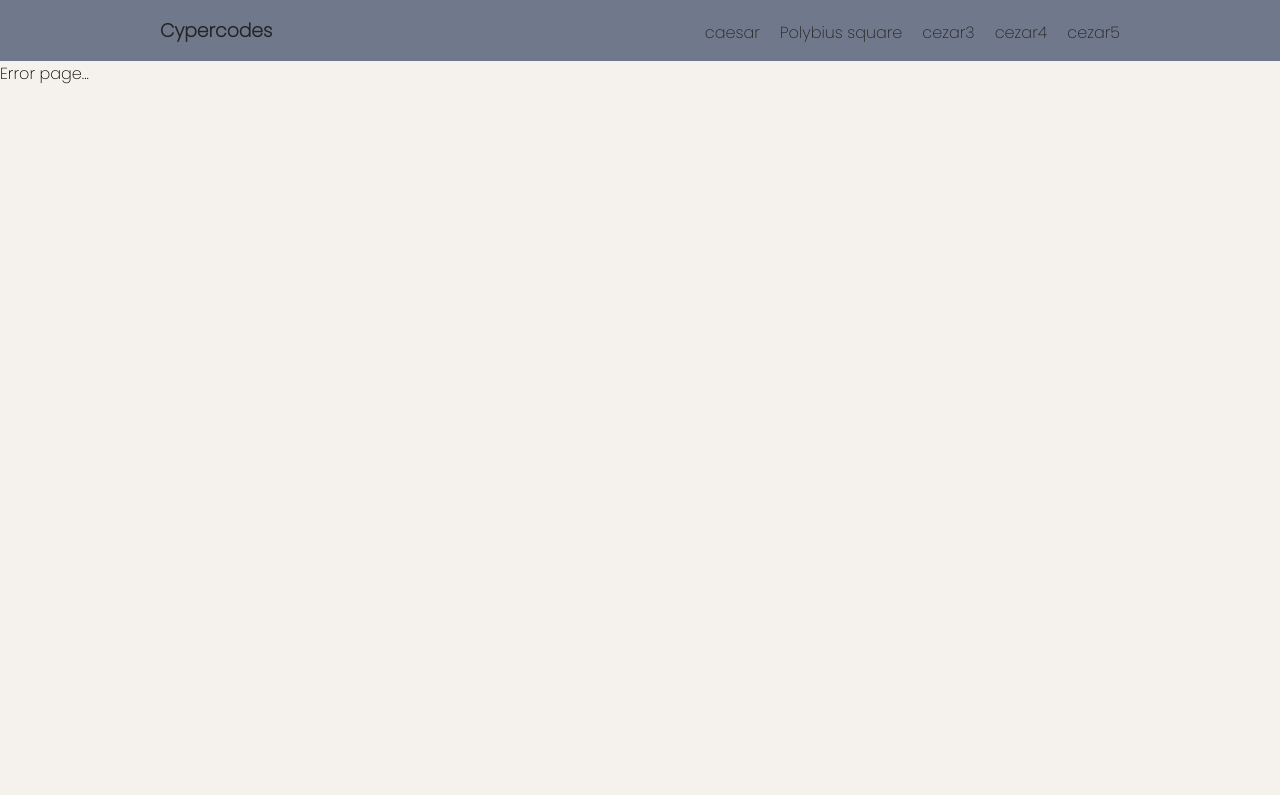
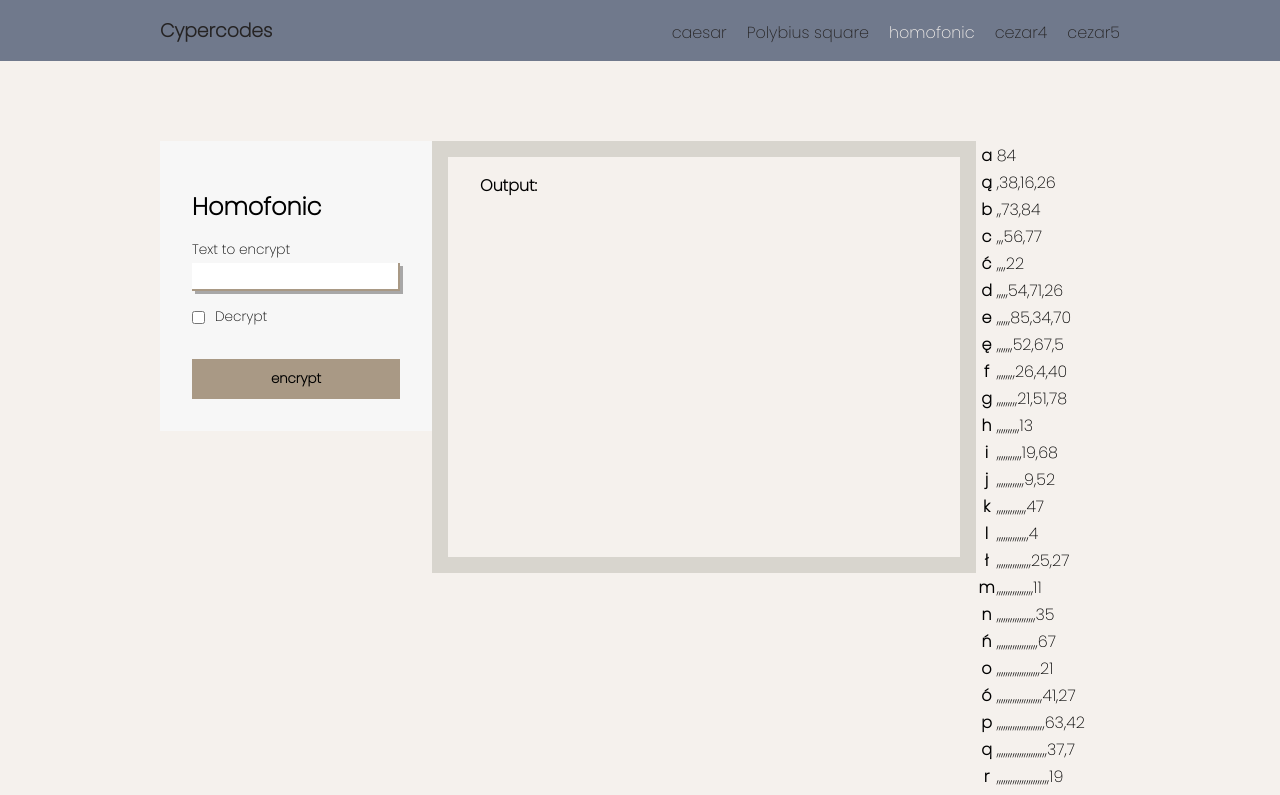
Before and after one commit to caomei1806/cyper_codes_project_uni, a React (Create React App) app: page /homofonic in a window 1280 px wide. Shown: the top 795 px of the page. Built offline with nearby package versions, Linux system fonts and the light colour scheme.

Commit message:
homofonic cyper initial draft && encryption set randomisation somewhat done

```diff
--- a/src/App.js
+++ b/src/App.js
@@ -1,10 +1,10 @@
 import './App.scss'
-import Home from './shared/Home'
 import Navbar from './shared/Navbar'
 import Error from './shared/Error'
 import Cezar from './components/Cezar'
 import Polybius from './components/Polybius'
 import { BrowserRouter as Router, Routes, Route } from 'react-router-dom'
+import Homofonic from './components/Homofonic'
 
 function App() {
 	return (
@@ -16,6 +16,7 @@ function App() {
 						<Route path='/' element={<Cezar />} />
 						<Route path='/cezar' element={<Cezar />} />
 						<Route path='/polybius' element={<Polybius />} />
+						<Route path='/homofonic' element={<Homofonic />} />
 						<Route path='*' element={<Error />} />
 					</Routes>
 				</>
--- a/src/App.scss
+++ b/src/App.scss
@@ -25,11 +25,11 @@ body {
 			color: $dark;
 			text-decoration: none;
 			&:hover {
-				color: $background;
+				color: $secondary;
 				cursor: pointer;
 			}
 			&.active {
-				color: $secondary;
+				color: $background;
 				text-decoration: none;
 			}
 		}
@@ -43,6 +43,8 @@ body {
 	.form-control {
 		background-color: $grey-beige;
 		padding: 2rem;
+		height: fit-content;
+		max-height: 400px;
 	}
 	.form {
 		display: flex;
--- /dev/null
+++ b/src/components/Homofonic.js
@@ -0,0 +1,123 @@
+import React, { useState, useEffect } from 'react'
+import ConsoleOutput from '../shared/ConsoleOutput'
+import { alphabet, numbers } from '../shared/alphabet'
+
+const Homofonic = () => {
+	const [textToEncrypt, setTextToEncrypt] = useState('')
+	const [encryptedWords, setEncryptedWords] = useState([])
+	const [isDecrypted, setIsDecrypted] = useState(false)
+	const [isTextError, setIsTextError] = useState(false)
+	const [isModalShown, setIsModalShown] = useState(false)
+	const [encryptionNumbers, setEncryptionNumbers] = useState([])
+
+	const randomizeEncryptionNumbers = (letter) => {
+		let encryptionNumbersSet = []
+		let numbersSet = numbers
+		let encryptionNumberAmount = Math.floor(Math.random() * 3 + 1)
+		let letterNos = []
+		for (let letterNo = 0; letterNo < encryptionNumberAmount; letterNo++) {
+			let newEncryptionNumber = Math.floor(
+				Math.random() * (numbersSet.length - 1) + 0
+			)
+			letterNos.push(numbersSet[newEncryptionNumber])
+			numbersSet.pop(numbersSet[newEncryptionNumber])
+			console.log(numbersSet[newEncryptionNumber])
+		}
+		encryptionNumbersSet[letter] = letterNos
+		setEncryptionNumbers(encryptionNumbersSet)
+		return encryptionNumbersSet
+	}
+
+	const drawEncryptionTable = () => {
+		const encryptionTable = document.querySelector('.encryptionTable')
+		const table = document.createElement('table')
+		alphabet.map((letter, index) => {
+			const tr = document.createElement('tr')
+			const th = document.createElement('th')
+			th.innerHTML = letter
+			const td = document.createElement('td')
+			td.innerHTML = randomizeEncryptionNumbers(index)
+			tr.appendChild(th)
+			tr.appendChild(td)
+			table.appendChild(tr)
+		})
+		encryptionTable.appendChild(table)
+	}
+
+	useEffect(() => {
+		drawEncryptionTable()
+	}, [])
+
+	const handleSubmit = (e) => {
+		e.preventDefault()
+	}
+
+	return (
+		<>
+			<div className='content'>
+				<div className='form-control'>
+					<form onSubmit={handleSubmit} className='form'>
+						<h2 className='cyperTitle'>Homofonic</h2>
+						<section className='input-section'>
+							<label htmlFor='textToEncrypt'>Text to encrypt</label>
+							<input
+								type='text'
+								className={isTextError ? 'input error' : 'input'}
+								id='textToEncrypt'
+								name='textToEncrypt'
+								value={textToEncrypt}
+								onChange={(e) => {
+									setTextToEncrypt(e.target.value)
+									setIsTextError(false)
+								}}
+								autoComplete='off'
+							/>
+						</section>
+						<section
+							className='input-section'
+							style={{
+								flexDirection: 'row',
+								alignItems: 'center',
+							}}
+						>
+							<input
+								type='checkbox'
+								name='isDecrypted'
+								id='isDecrypted'
+								value={isDecrypted}
+								onChange={() => setIsDecrypted(!isDecrypted)}
+							/>
+							<label htmlFor='isDecrypted' style={{ marginLeft: '10px' }}>
+								Decrypt
+							</label>
+						</section>
+						<button type='submit' className='btn'>
+							encrypt
+						</button>
+					</form>
+				</div>
+				<div className='console'>
+					<div className='console-output'>
+						<h4>Output:</h4>
+						{encryptedWords.map((encryptedWord) => {
+							return (
+								<ConsoleOutput
+									encryptedWord={encryptedWord}
+									key={encryptedWord.id}
+								/>
+							)
+						})}
+						{isModalShown && (
+							<p className='modal'>
+								Unsupported characters for enctyption have been deleted.
+							</p>
+						)}
+					</div>
+				</div>
+				<aside className='encryptionTable'></aside>
+			</div>
+		</>
+	)
+}
+
+export default Homofonic
--- a/src/shared/Home.js
+++ /dev/null
@@ -1,11 +0,0 @@
-import React from 'react'
-
-const Home = () => {
-	return (
-		<div>
-			<h1>Home</h1>
-		</div>
-	)
-}
-
-export default Home
--- a/src/shared/Navbar.js
+++ b/src/shared/Navbar.js
@@ -21,7 +21,12 @@ const Navbar = () => {
 				>
 					Polybius square
 				</Link>
-				<li>cezar3</li>
+				<Link
+					to='/homofonic'
+					className={currentSite[1] === 'homofonic' ? 'active link' : 'link'}
+				>
+					homofonic
+				</Link>
 				<li>cezar4</li>
 				<li>cezar5</li>
 			</ul>
--- a/src/shared/alphabet.js
+++ b/src/shared/alphabet.js
@@ -35,3 +35,12 @@ export const alphabet = [
 	'ź',
 	'ż',
 ]
+
+export const numbers = [
+	0, 1, 2, 3, 4, 5, 6, 7, 8, 9, 10, 11, 12, 13, 14, 15, 16, 17, 18, 19, 20, 21,
+	22, 23, 24, 25, 26, 27, 28, 29, 30, 31, 32, 33, 34, 35, 36, 37, 38, 39, 40,
+	41, 42, 43, 44, 45, 46, 47, 48, 49, 50, 51, 52, 53, 54, 55, 56, 57, 58, 59,
+	60, 61, 62, 63, 64, 65, 66, 67, 68, 69, 70, 71, 72, 73, 74, 75, 76, 77, 78,
+	79, 80, 81, 82, 83, 84, 85, 86, 87, 88, 89, 90, 91, 92, 93, 94, 95, 96, 97,
+	98, 99, 100, 101, 102, 103, 104,
+]
```
